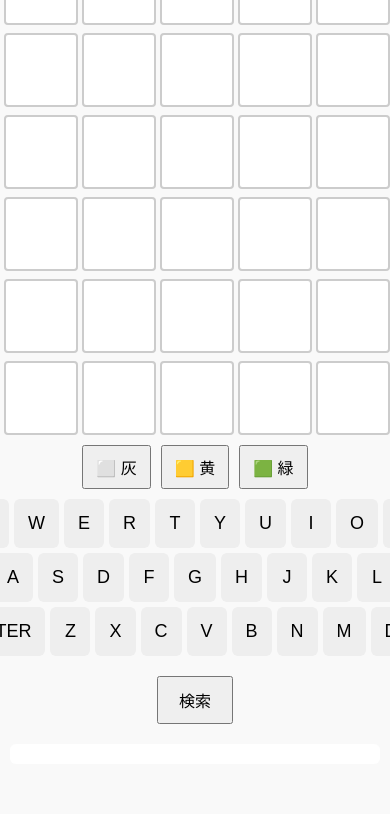
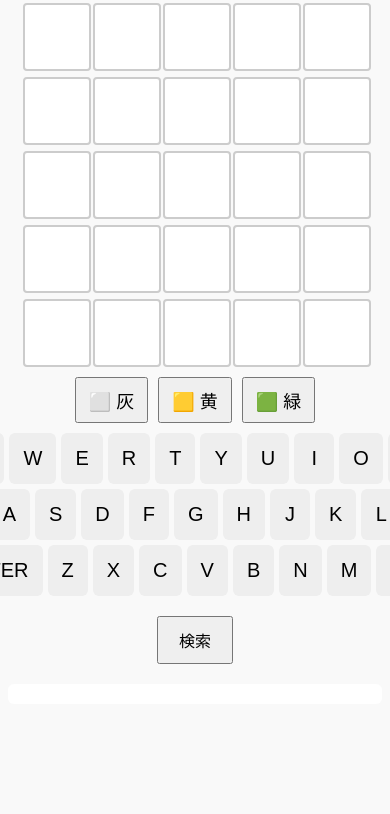
Before and after one commit to yumatan86/wordle-helper, a plain HTML site: page index.html in a window 390 px wide. Shown: the part 179-993 px from the top of the page. After the commit the page ends 911 px from the top, so only its background shows below. Drawn offline with Linux system fonts and the light colour scheme.

Commit message:
Add files via upload

```diff
--- a/index.html
+++ b/index.html
@@ -2,12 +2,13 @@
 <html lang="ja">
 <head>
   <meta charset="UTF-8" />
-<title>Wordle Helper - レスポンシブ対応</title>
+  <meta name="viewport" content="width=device-width, initial-scale=1.0" />
+  <title>Wordle Helper</title>
   <style>
     body {
       font-family: sans-serif;
       max-width: 500px;
-    margin: 40px auto;
+      margin: 20px auto;
       padding: 20px;
       background: #f9f9f9;
     }
@@ -49,29 +50,30 @@
       flex-wrap: wrap;
     }
     .controls button {
-    padding: 5px 10px;
-    font-size: 14px;
+      padding: 8px 12px;
+      font-size: 16px;
     }
     .keyboard {
       display: flex;
       flex-direction: column;
       gap: 5px;
-    max-width: 400px;
+      max-width: 100%;
       margin: 10px auto;
       align-items: center;
     }
     .keyboard-row {
       display: flex;
       gap: 5px;
+      flex-wrap: nowrap;
     }
     .keyboard button {
       padding: 10px;
-    font-size: 16px;
+      font-size: 18px;
       border-radius: 6px;
       border: none;
       background: #eee;
       transition: background 0.3s;
-    min-width: 30px;
+      min-width: 36px;
       cursor: pointer;
     }
     .keyboard button.used { background: #ddd; }
@@ -88,29 +90,28 @@
       border-radius: 6px;
     }
 
+    /* スマホ対応 */
     @media (max-width: 600px) {
       body {
-      padding: 10px;
+        padding: 8px;
         max-width: 100vw;
       }
       .grid {
-      grid-template-columns: repeat(5, 70px);
-      grid-gap: 8px;
-      justify-content: center;
+        grid-template-columns: repeat(5, 64px);
+        grid-gap: 6px;
       }
       .cell {
-      width: 70px;
-      height: 70px;
-      font-size: 28px;
-      line-height: 70px;
+        width: 64px;
+        height: 64px;
+        font-size: 30px;
+        line-height: 64px;
       }
       .controls button {
-      padding: 8px 12px;
-      font-size: 16px;
+        font-size: 18px;
       }
       .keyboard button {
+        font-size: 20px;
         padding: 14px;
-      font-size: 18px;
         min-width: 40px;
       }
     }
@@ -165,7 +166,6 @@
         "ASDFGHJKL",
         "ZXCVBNM"
       ];
-
       rows.forEach((row, rowIndex) => {
         const rowDiv = document.createElement("div");
         rowDiv.className = "keyboard-row";
@@ -237,7 +237,7 @@
         if (col > 0) {
           prev = document.querySelector(`.cell[data-row='${row}'][data-col='${col - 1}']`);
         } else if (row > 0) {
-        prev = document.querySelector(`.cell[data-row='${row - 1}'][data-col='${cols - 1}']`);
+          prev = document.querySelector(`.cell[data-row='${row - 1}'][data-col='4']`);
         }
         if (prev) {
           setActiveCell(prev);
```
Lines whose indentation alone changed are shown as unchanged.
